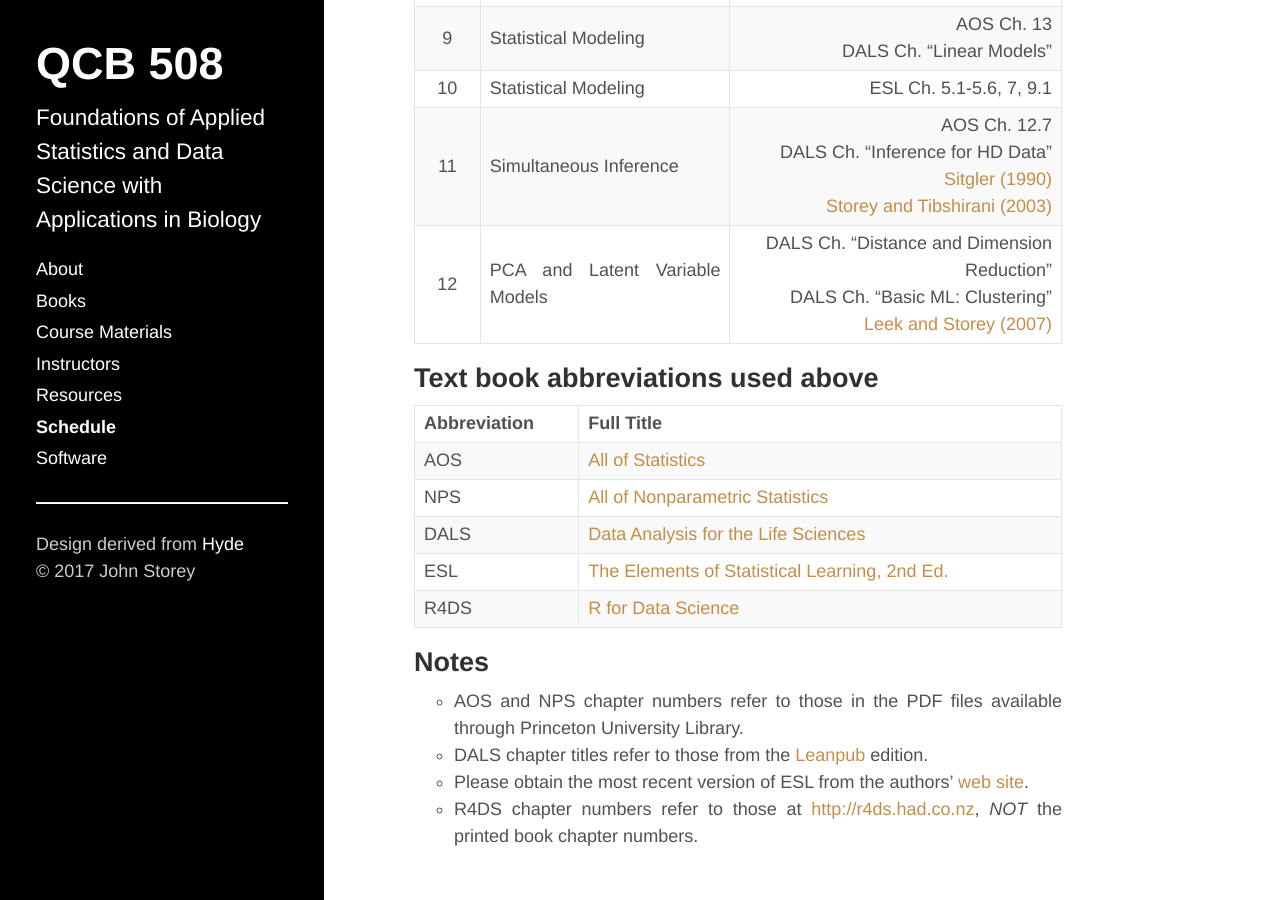
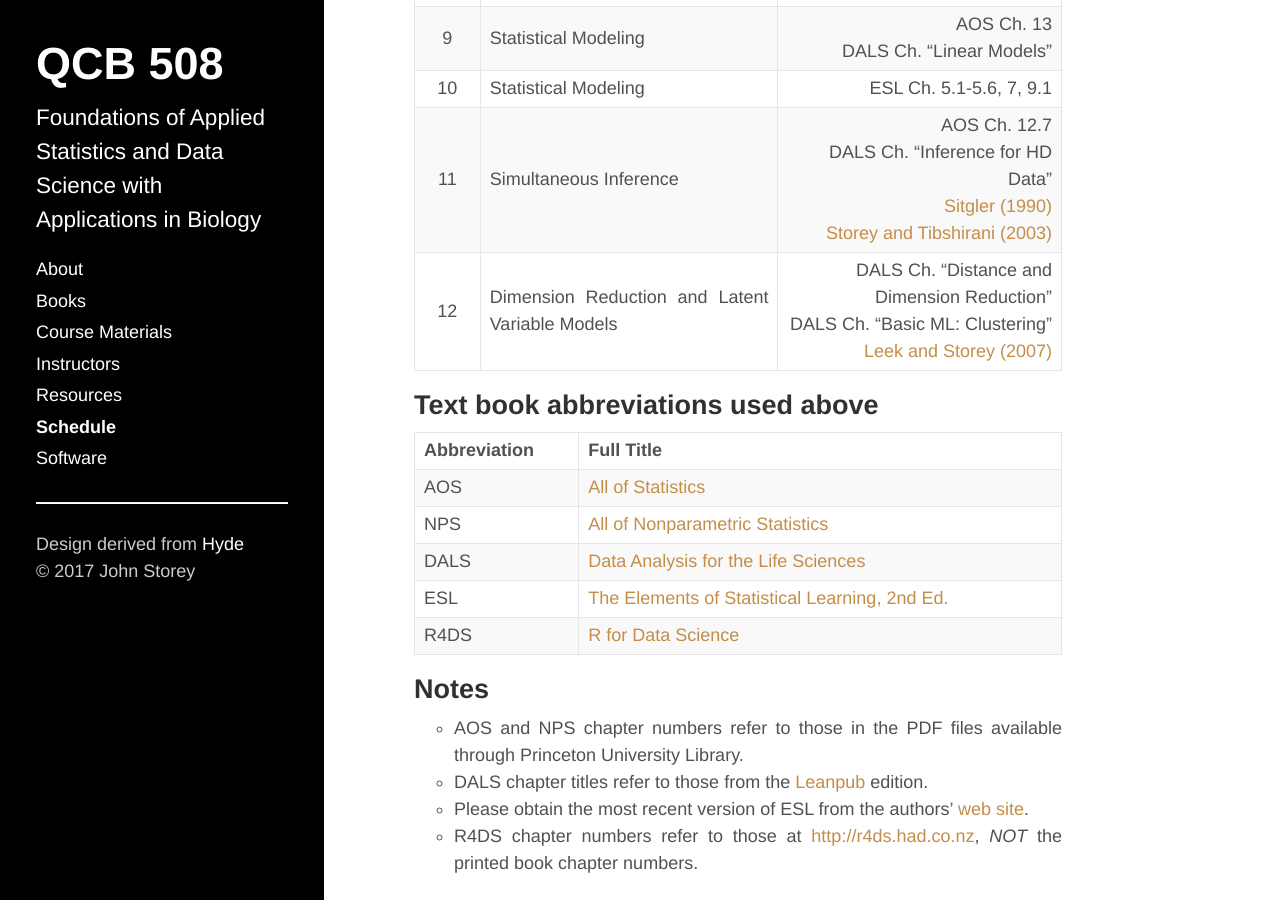
Before and after one commit to jdstorey/asdscourse2019, a Jekyll site: the page built from docs/schedule.md, in a window 1280 px wide and 900 px high, scrolled down 669 px. Built offline with Jekyll 4.4.1, drawn with Linux system fonts in a browser that asks for light colours.

Commit message:
Updated topic to final week.

```diff
--- a/docs/schedule.md
+++ b/docs/schedule.md
@@ -22,7 +22,7 @@ title: Schedule
 | 9 | Statistical Modeling | AOS Ch. 13 <br> DALS Ch. "Linear Models" |
 | 10 | Statistical Modeling | ESL Ch. 5.1-5.6, 7, 9.1 |
 | 11 | Simultaneous Inference | AOS Ch. 12.7 <br> DALS Ch. "Inference for HD Data" <br> [Sitgler (1990)](http://projecteuclid.org/euclid.ss/1177012274) <br> [Storey and Tibshirani (2003)](http://www.pnas.org/content/100/16/9440.full) |
-| 12 | PCA and Latent Variable Models | DALS Ch. "Distance and Dimension Reduction" <br> DALS Ch. "Basic ML: Clustering" <br> [Leek and Storey (2007)](http://journals.plos.org/plosgenetics/article?id=10.1371/journal.pgen.0030161) |
+| 12 | Dimension Reduction and Latent Variable Models | DALS Ch. "Distance and Dimension Reduction" <br> DALS Ch. "Basic ML: Clustering" <br> [Leek and Storey (2007)](http://journals.plos.org/plosgenetics/article?id=10.1371/journal.pgen.0030161) |
 
 ## Text book abbreviations used above
 
```
